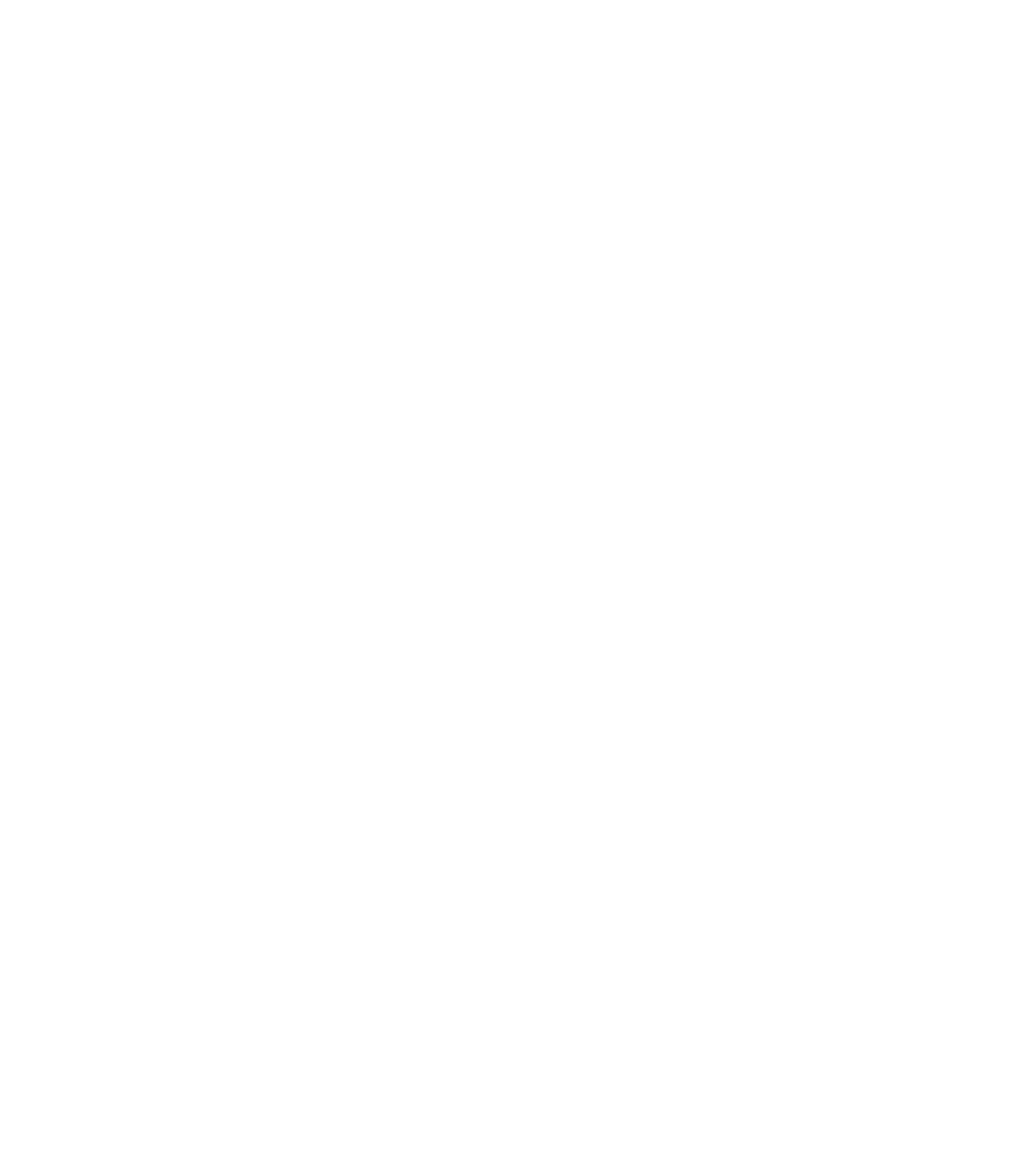
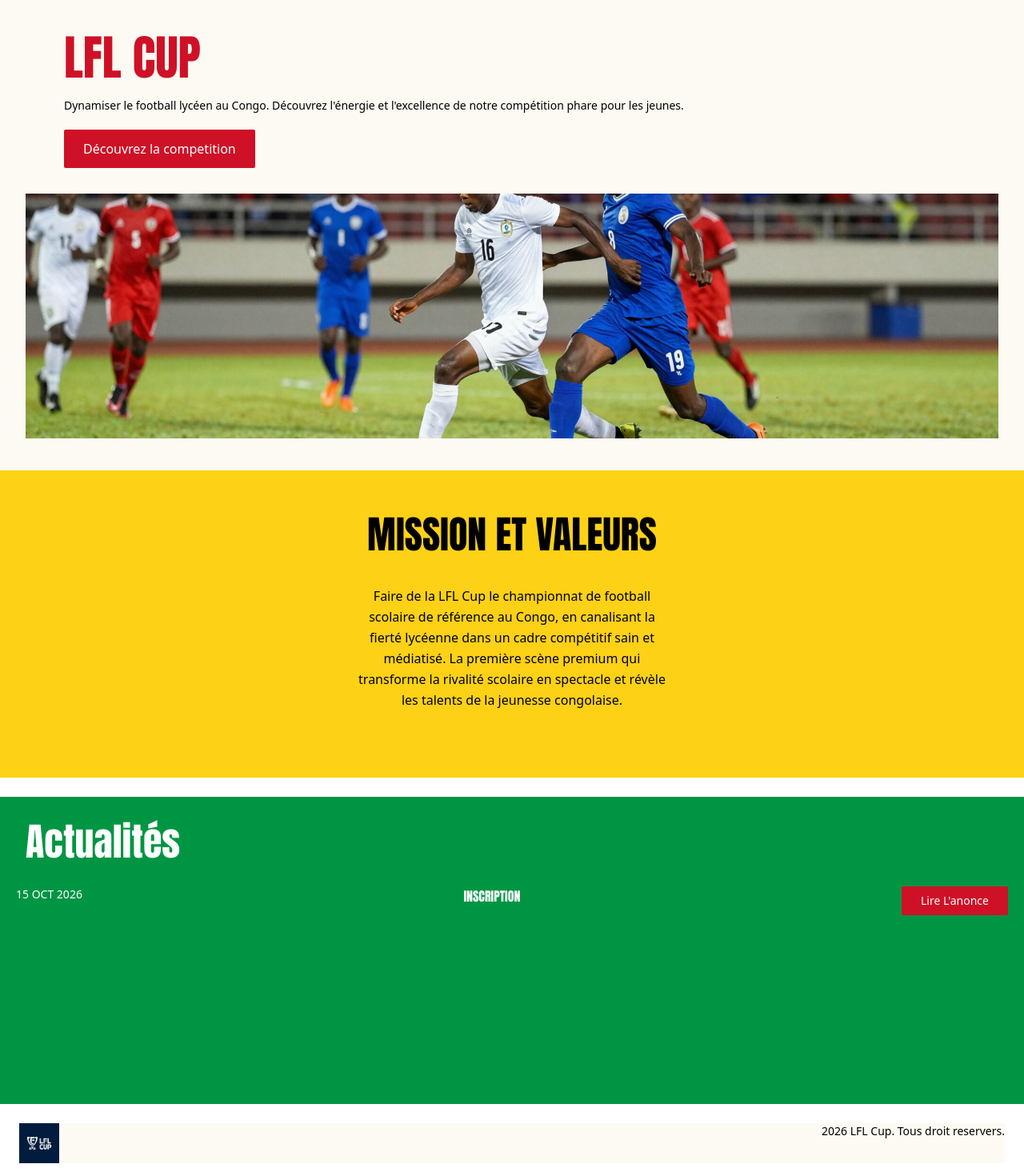
Before and after one commit to Association-NOBA/LFL-CUP-FE, a Next.js app: page / in a window 1280 px wide. Shown: the part 120-1590 px from the top of the page at 80% size. Before the commit the page ends 800 px from the top, so only its background shows below. Built offline with nearby package versions, Linux system fonts and the light colour scheme.

Commit message:
Added Hero, News, About and Footer sections.

```diff
--- /dev/null
+++ b/app/components/Layout/About.tsx
@@ -0,0 +1,12 @@
+import React from 'react'
+
+export default function About() {
+  return (
+      <div className='bg-yel h-96 flex flex-col items-center'>
+          <h1 className='text-center p-8 text-5xl font-heading mt-6'>MISSION ET VALEURS</h1>
+          <p className='text-center max-w-sm mt-2 leading-relaxed font-light'> Faire de la LFL Cup le championnat de football scolaire de référence au Congo,
+      en canalisant la fierté lycéenne dans un cadre compétitif sain et médiatisé.  La première scène premium qui transforme la rivalité scolaire en spectacle
+      et révèle les talents de la jeunesse congolaise.</p>
+    </div>
+  )
+}
--- /dev/null
+++ b/app/components/Layout/Footer.tsx
@@ -0,0 +1,22 @@
+import Image from 'next/image'
+import React from 'react'
+import Logo from '../../assets/logo.png'
+// import { FaFacebook } from "react-icons/fa6";
+
+export default function Footer() {
+  return (
+    <div className='bg-base h32 flex justify-between m-6'>
+      <Image src={Logo}
+        alt='lfl-cup logo'
+        width={50}
+        height={50}
+      />
+      <div>
+        <ul>
+          <li></li>
+        </ul>
+      </div>
+      <p className='text-sm font-light'>2026 LFL Cup. Tous droit reservers.</p>
+    </div>
+  )
+}
--- /dev/null
+++ b/app/components/Layout/Hero.tsx
@@ -0,0 +1,22 @@
+import Image from 'next/image'
+import React from 'react'
+import hero_img from '../../assets/hero-image.jpg'
+
+export default function Hero() {
+  return (
+      <div className='py-10 bg-base'>
+          <div className='bg-base flex flex-col items-start gap-5 px-20 py-8'>
+            <h1 className='text-6xl text-red font-heading'>LFL CUP</h1>
+            <p className='text-sm font-light'>{"Dynamiser le football lycéen au Congo. Découvrez l'énergie et l'excellence de notre compétition phare pour les jeunes."}</p>
+            <button className='bg-red text-white px-6 py-3 rounded-sm font-light'>Découvrez la competition</button>
+          </div>
+          <div className="px-4 md:px-8">
+        <Image
+          src={hero_img}
+          alt='hero-image'
+          className="w-full h-auto"
+        />
+        </div>
+    </div>
+  )
+}
--- /dev/null
+++ b/app/components/Layout/News.tsx
@@ -0,0 +1,14 @@
+import React from 'react'
+
+export default function News() {
+  return (
+      <div className='bg-vert h-96'>
+          <h1 className=' text-white p-8 text-5xl font-heading mt-6'>Actualités</h1>
+          <div className='flex justify-between px-5 text-white'>
+              <span className='text-sm font-light'>15 OCT 2026</span>
+              <p className='font-heading'>INSCRIPTION</p>
+              <button className='text-sm font-light bg-red px-6 py-2 rounded-sm'>{"Lire L'anonce"}</button>
+          </div>
+    </div>
+  )
+}
--- a/app/page.tsx
+++ b/app/page.tsx
@@ -1,9 +1,17 @@
+import About from "./components/Layout/About";
+import Footer from "./components/Layout/Footer";
 import Header from "./components/Layout/Header";
+import Hero from "./components/Layout/Hero";
+import News from "./components/Layout/News";
 
 export default function Home() {
   return (
     <>
       <Header />
+      <Hero />
+      <About />
+      <News />
+      <Footer />
     </>
   );
 }
--- a/tailwind.config.ts
+++ b/tailwind.config.ts
@@ -11,7 +11,10 @@
       colors: {
         background: "var(--background)",
         foreground: "var(--foreground)",
-        base: "#FCFAF2"
+        base: "#FCFAF2",
+        red: "#CE1126",
+        yel: "#FCD116",
+        vert: "#009543"
       },
       fontFamily: {
             heading: ["var(--font-anton)", "sans-serif"],
```
Also changed, not shown: app/assets/hero-image.jpg (added).
